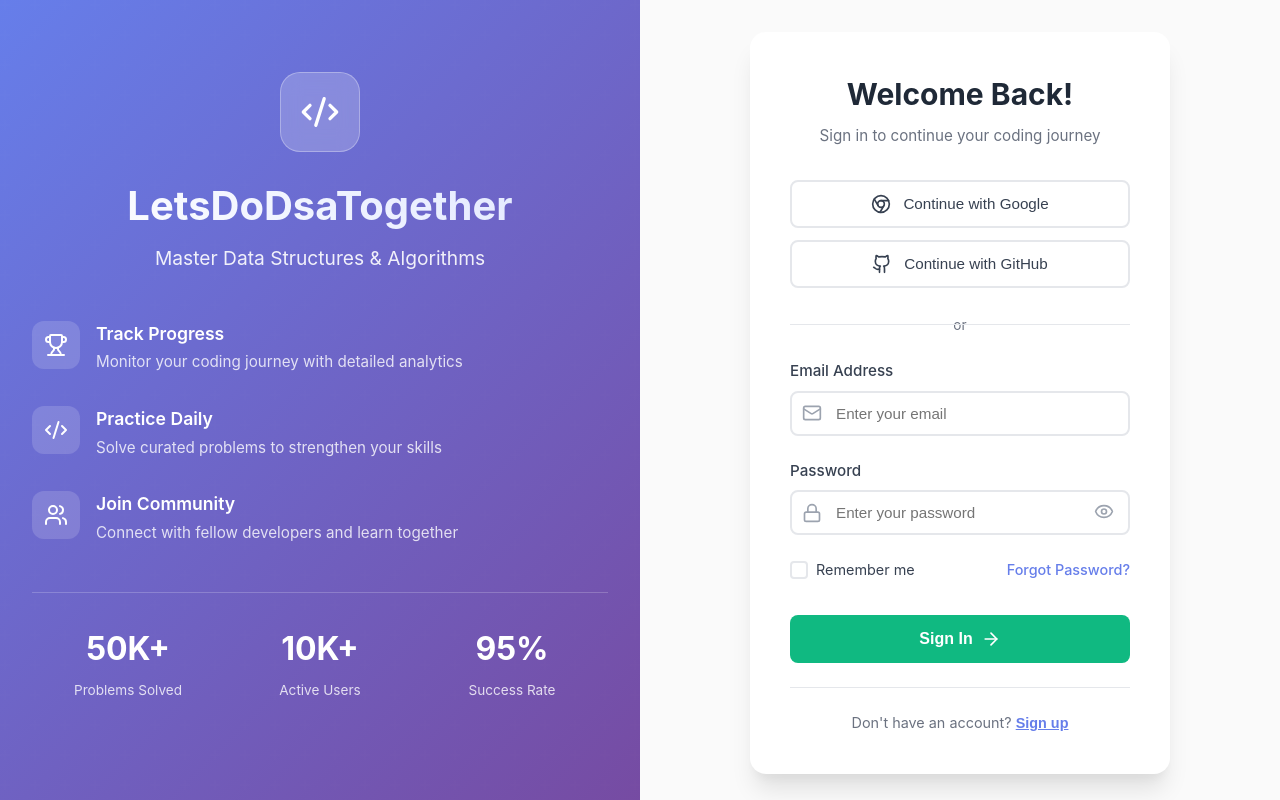
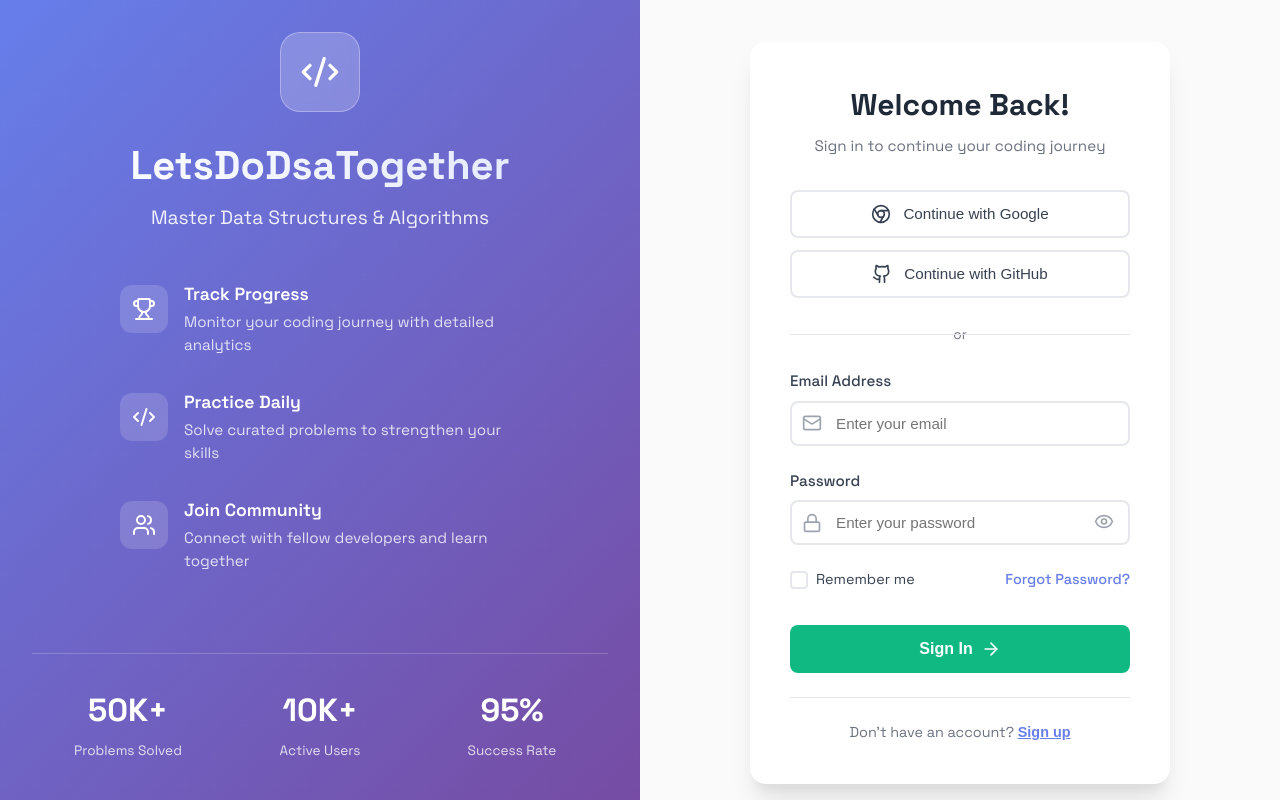
Before and after one commit to itsKanika/LetsDoDsa-mind-map, a React (Vite) app: page / in a window 1280 px wide. Shown: the top 800 px of the page. Built offline with nearby package versions, Linux system fonts and the light colour scheme; a web font is replaced by a local one.

Commit message:
Typography fix

```diff
--- a/index.html
+++ b/index.html
@@ -8,6 +8,10 @@
     <link rel="stylesheet" href="/src/index.css" />
     <link href="https://fonts.googleapis.com/css2?family=Rubik+Puddle&display=swap" rel="stylesheet">
 
+    <link rel="preconnect" href="https://fonts.googleapis.com">
+    <link rel="preconnect" href="https://fonts.gstatic.com" crossorigin>
+    <link href="https://fonts.googleapis.com/css2?family=Space+Grotesk:wght@300..700&display=swap" rel="stylesheet">
+
   </head>
   <body>
     <div id="root"></div>
--- a/src/components/Auth.css
+++ b/src/components/Auth.css
@@ -6,7 +6,7 @@
 }
 
 body {
-  font-family: 'Inter', -apple-system, BlinkMacSystemFont, sans-serif;
+  font-family: 'Space Grotesk', -apple-system, BlinkMacSystemFont, sans-serif;
   line-height: 1.5;
   color: #1f2937;
   overflow-x: hidden; /* Prevent horizontal scroll */
@@ -121,10 +121,12 @@
 
 /* Features */
 .feature-list {
-  margin-bottom: 3rem;
-  text-align: left;
+  margin: 0 auto 3rem;
   width: 100%;
-  max-width: 100%;
+  max-width: 400px;
+  display: flex;
+  flex-direction: column;
+  align-items: center;
 }
 
 .feature-list.signup-compact {
@@ -136,6 +138,7 @@
   align-items: flex-start;
   margin-bottom: 2rem;
   width: 100%;
+  text-align: left;
 }
 
 .feature-item.signup-compact {
@@ -152,6 +155,7 @@
   justify-content: center;
   margin-right: 1rem;
   flex-shrink: 0;
+  margin-top: 0.25rem;
 }
 
 .feature-icon.signup-compact {
--- a/src/components/ContactPage.css
+++ b/src/components/ContactPage.css
@@ -2,6 +2,7 @@
   min-height: 100vh;
   background: #f8fafc;
   padding: 20px;
+  font-family: 'Space Grotesk', -apple-system, BlinkMacSystemFont, sans-serif;
 }
 
 .contact-header {
--- a/src/components/Header.css
+++ b/src/components/Header.css
@@ -9,7 +9,7 @@
   box-shadow: 0 2px 8px rgba(0, 0, 0, 0.1);
   width: 95%;
   max-width: 100%;
-  font-family: 'Segoe UI', sans-serif;
+  font-family: 'Space Grotesk', -apple-system, BlinkMacSystemFont, sans-serif;
 }
 
 .navbar-left {
--- a/src/components/Home.css
+++ b/src/components/Home.css
@@ -8,7 +8,7 @@
   align-items: center;
   padding: 40px 20px;
   box-sizing: border-box;
-  font-family: 'Segoe UI', sans-serif;
+  font-family: 'Space Grotesk', -apple-system, BlinkMacSystemFont, sans-serif;
 }
 
 /* Header */
--- a/src/components/Panel.css
+++ b/src/components/Panel.css
@@ -1,4 +1,7 @@
-
+/* Set default font for the panel */
+.panel-container {
+  font-family: 'Space Grotesk', -apple-system, BlinkMacSystemFont, sans-serif;
+}
 
 .heading{
     background-color: rgba(75, 207, 244, 0.256);
--- a/src/index.css
+++ b/src/index.css
@@ -1,4 +1,7 @@
-
 html, body, #root {
     height: 100%;
+    margin: 0;
+    font-family: 'Space Grotesk', sans-serif;
+    -webkit-font-smoothing: antialiased;
+    -moz-osx-font-smoothing: grayscale;
   }
```
